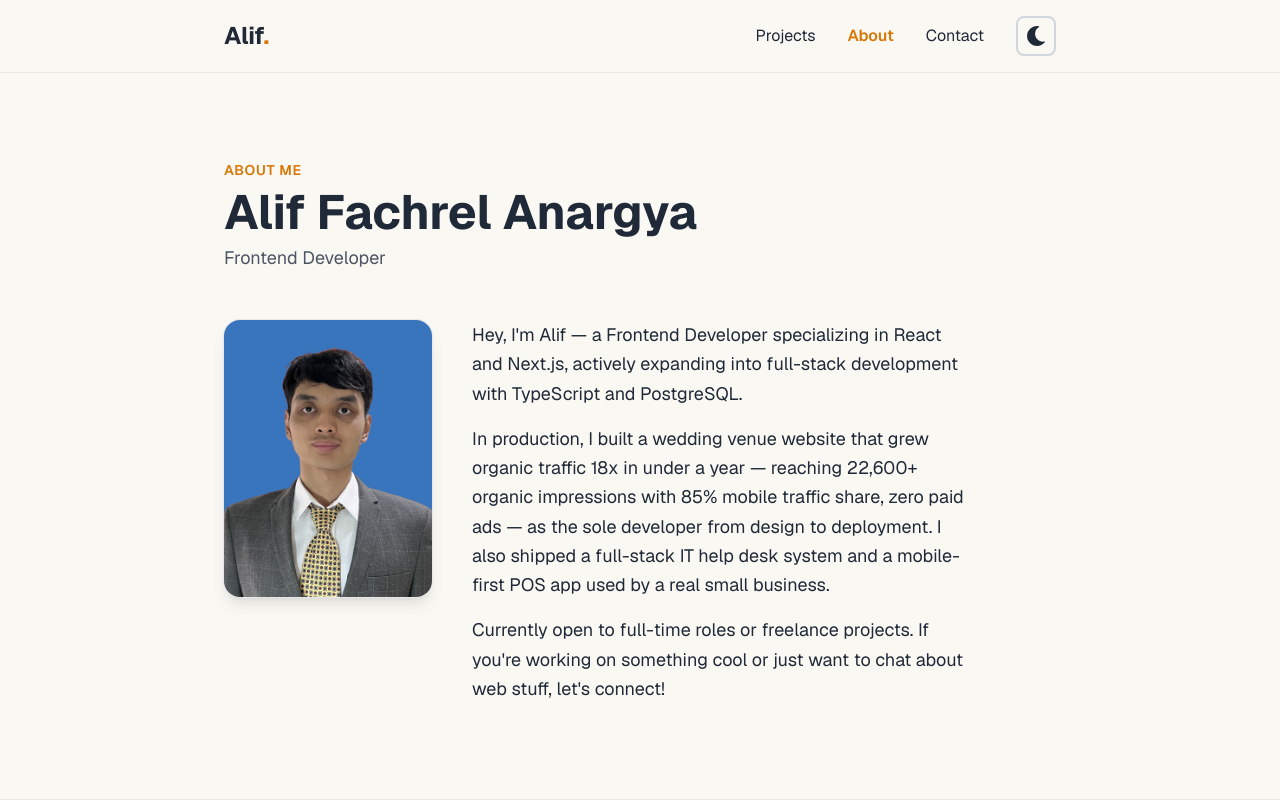
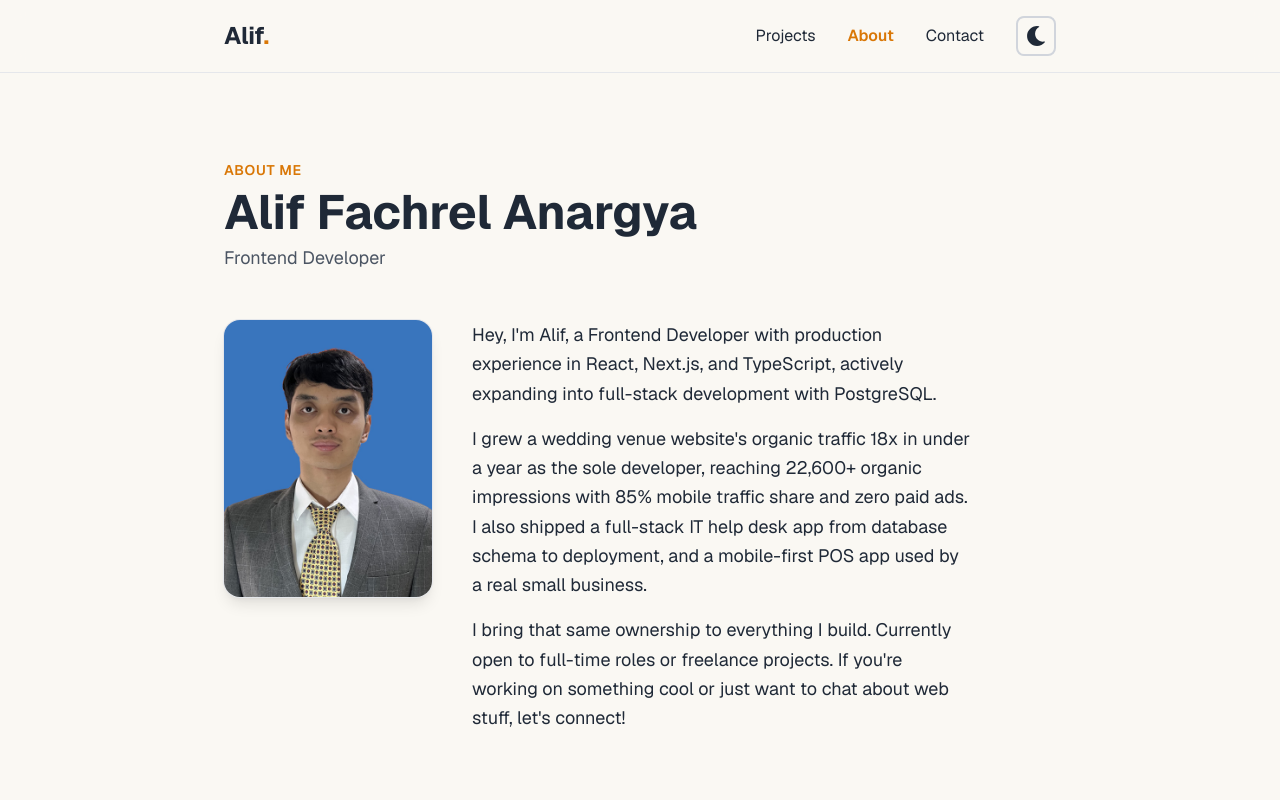
Before and after one commit to portgasalif/portofolio_Alfey, a Next.js app: page /about in a window 1280 px wide. Shown: the top 800 px of the page. Built offline with nearby package versions, Linux system fonts and the light colour scheme.

Commit message:
Refine personal info and project descriptions; enhance clarity and readability in aboutData and projectsData files.

```diff
--- a/data/aboutData.ts
+++ b/data/aboutData.ts
@@ -2,9 +2,9 @@ export const personalInfo = {
   name: "Alif Fachrel Anargya",
   title: "Frontend Developer",
   bio: [
-    "Hey, I'm Alif — a Frontend Developer specializing in React and Next.js, actively expanding into full-stack development with TypeScript and PostgreSQL.",
-    "In production, I built a wedding venue website that grew organic traffic 18x in under a year — reaching 22,600+ organic impressions with 85% mobile traffic share, zero paid ads — as the sole developer from design to deployment. I also shipped a full-stack IT help desk system and a mobile-first POS app used by a real small business.",
-    "Currently open to full-time roles or freelance projects. If you're working on something cool or just want to chat about web stuff, let's connect!",
+    "Hey, I'm Alif, a Frontend Developer with production experience in React, Next.js, and TypeScript, actively expanding into full-stack development with PostgreSQL.",
+    "I grew a wedding venue website's organic traffic 18x in under a year as the sole developer, reaching 22,600+ organic impressions with 85% mobile traffic share and zero paid ads. I also shipped a full-stack IT help desk app from database schema to deployment, and a mobile-first POS app used by a real small business.",
+    "I bring that same ownership to everything I build. Currently open to full-time roles or freelance projects. If you're working on something cool or just want to chat about web stuff, let's connect!",
   ],
   email: "aliffachrel@gmail.com",
 };
--- a/data/projectsData.ts
+++ b/data/projectsData.ts
@@ -4,7 +4,7 @@ export const projectsData = [
     title: "NextDesk - IT Help Desk System",
     category: "Full-Stack App",
     description:
-      "Full-stack IT help desk solving ticket management chaos for growing teams — supports employee request tracking from submission to resolution with role-based access (Admin/Employee) and automated status workflows.",
+      "Full-stack IT help desk that solves ticket management chaos for growing teams. Supports employee request tracking from submission to resolution with role-based access (Admin/Employee) and automated status workflows.",
     image: "/images/nextdesk.png",
     liveUrl: "https://next-desk-system.netlify.app/",
     githubUrl: "https://github.com/portgasalif/nextdesk",
@@ -15,7 +15,7 @@ export const projectsData = [
     title: "Warung Nida",
     category: "Web App",
     description:
-      "Mobile-first POS system digitizing traditional warung operations — replaces pen-and-paper tracking with real-time stock management and automated transaction logging, designed for small business owners on budget Android devices.",
+      "Mobile-first POS system that digitizes traditional warung operations, replacing pen-and-paper tracking with real-time stock management and automated transaction logging. Designed for small business owners on budget Android devices.",
     image: "/images/warung-nida.png",
     liveUrl: "https://warungnida.netlify.app/",
     githubUrl: "https://github.com/portgasalif/warung-nida",
@@ -26,7 +26,7 @@ export const projectsData = [
     title: "Graha Trisila",
     category: "Production Website",
     description:
-      "Client production website growing organic traffic 18x in under a year — 22,600+ organic impressions, 85% mobile traffic share, zero paid ads — with Google Calendar integration for real-time venue availability and technical SEO (structured data, Open Graph, mobile-first indexing).",
+      "Client production website that grew organic traffic 18x in under a year, reaching 22,600+ organic impressions with 85% mobile traffic share and zero paid ads. Features Google Calendar integration for real-time venue availability and technical SEO (structured data, Open Graph, mobile-first indexing).",
     image: "/images/trisila.png",
     liveUrl: "https://grahatrisila.com/",
     techStack: ["HTML", "CSS", "JavaScript", "Google Calendar API", "SEO"],
```
